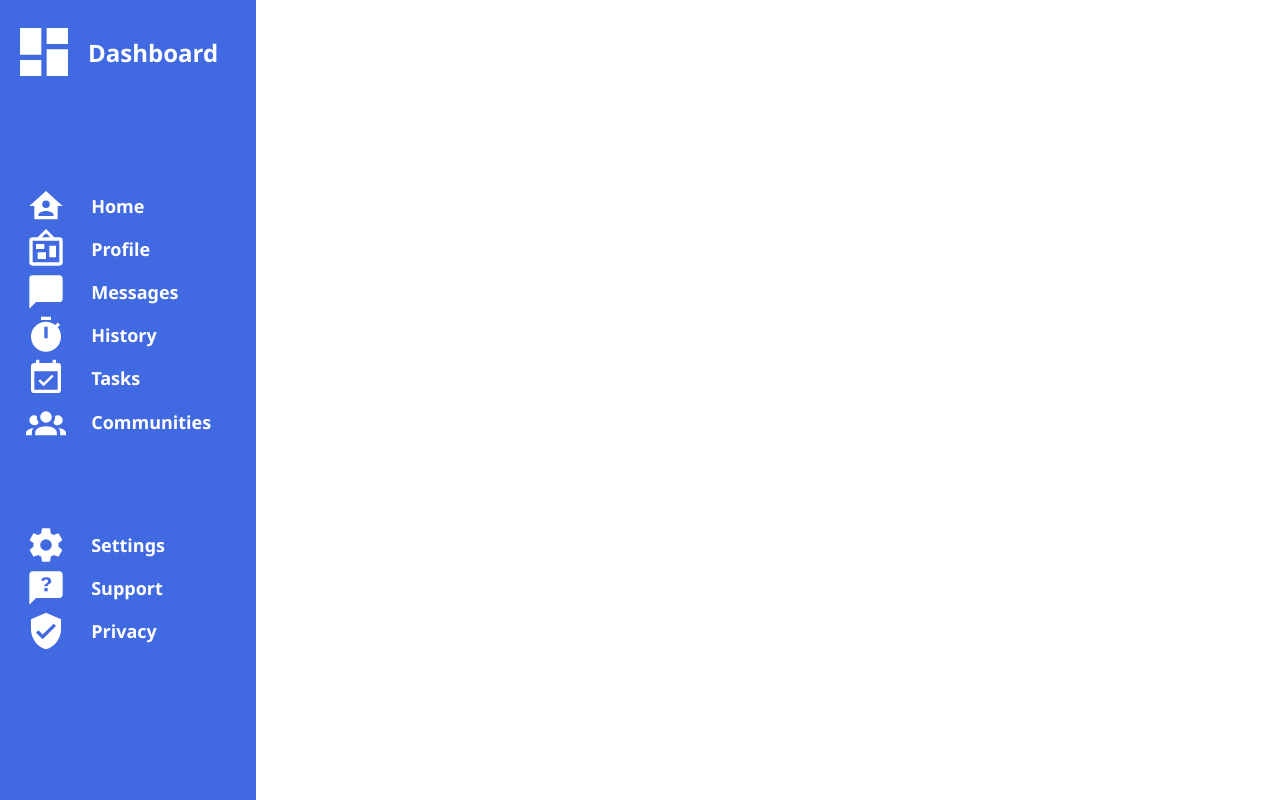
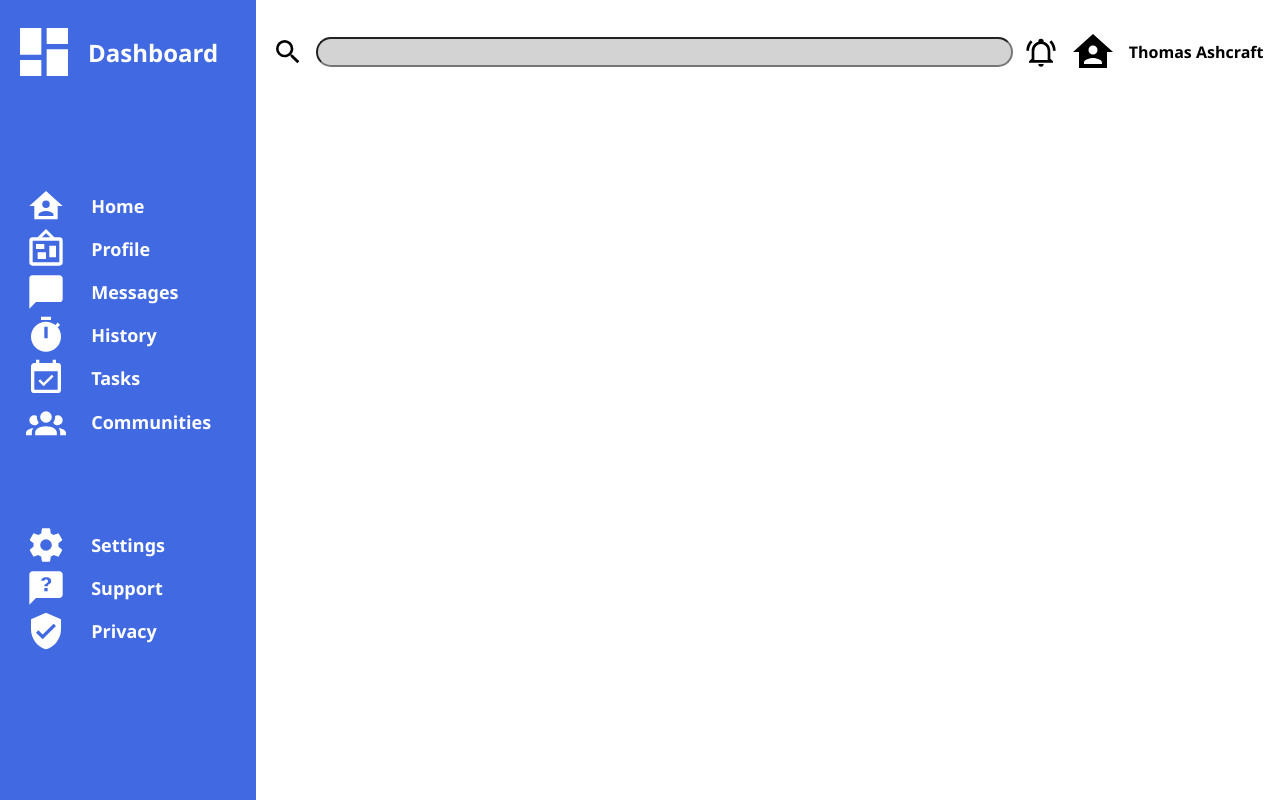
Before and after one commit to t-ashcraft/dashboard, a plain HTML site: page index.html in a window 1280 px wide. Drawn offline with Linux system fonts and the light colour scheme.

Commit message:
add search bar layer

```diff
--- a/index.html
+++ b/index.html
@@ -53,8 +53,19 @@
             </div>
         </div>
     </span>
+
+
+
+
+
     <span class="main">
-        <div class="searchbar"></div>
+        <div class="search">
+            <img src="magnify.svg" alt="" class="searchicon">
+            <input type="text" class="searchbar">
+            <img src="bell-ring-outline.svg" alt="" class="notificon">
+            <img src="home-account.svg" alt="" class="profilepic">
+            <div class="username">Thomas Ashcraft</div>
+        </div>
         <div class="welcome"></div>
         <div class="mainbody">
             <div class="projects"></div>
--- a/style.css
+++ b/style.css
@@ -1,17 +1,19 @@
 body {
     margin:0;
     padding:0;
+    display:grid;
+    grid-template-columns: 1fr 4fr;
+    font-family: 'Segoe UI', Tahoma, Geneva, Verdana, sans-serif;
 }
 
 .sidebar {
-    width:max(20%,100px);
     display:flex;
     flex-direction:column;
     justify-content:flex-start;
     height:100vh;
     background-color:royalblue;
     color:white;
-    font-family: 'Segoe UI', Tahoma, Geneva, Verdana, sans-serif;
+
 }
 
 .dashboardtitle {
@@ -24,15 +26,14 @@ body {
 }
 
 
-img {
-    filter:invert();
-}
+
+
 
 .dashboardtitle>img {
     height:4rem;
     width:auto;
     margin-left:12px;
-
+    filter:invert();
 }
 
 
@@ -68,5 +69,34 @@ img {
     margin-left:24px;
     margin-right:12px;
     padding:0.1rem;
+    filter:invert();
 
 }
+
+
+.main {
+    display:grid;
+    grid-template-rows: 5rem 8rem 1fr;
+}
+
+.search {
+    display:grid;
+    grid-template-columns: 2rem 1fr 2rem 3rem 15%;
+    gap:12px;
+    margin-top:1.5rem;
+    align-items:center;
+    margin-left: 1rem;
+}
+
+
+.searchbar {
+    height: 1.5rem;
+    background-color: lightgray;
+    border-radius: 1rem;
+
+}
+
+
+.username {
+    font-weight: bold;
+}
```
Also changed, not shown: bell-ring-outline.svg (added), magnify.svg (added).
